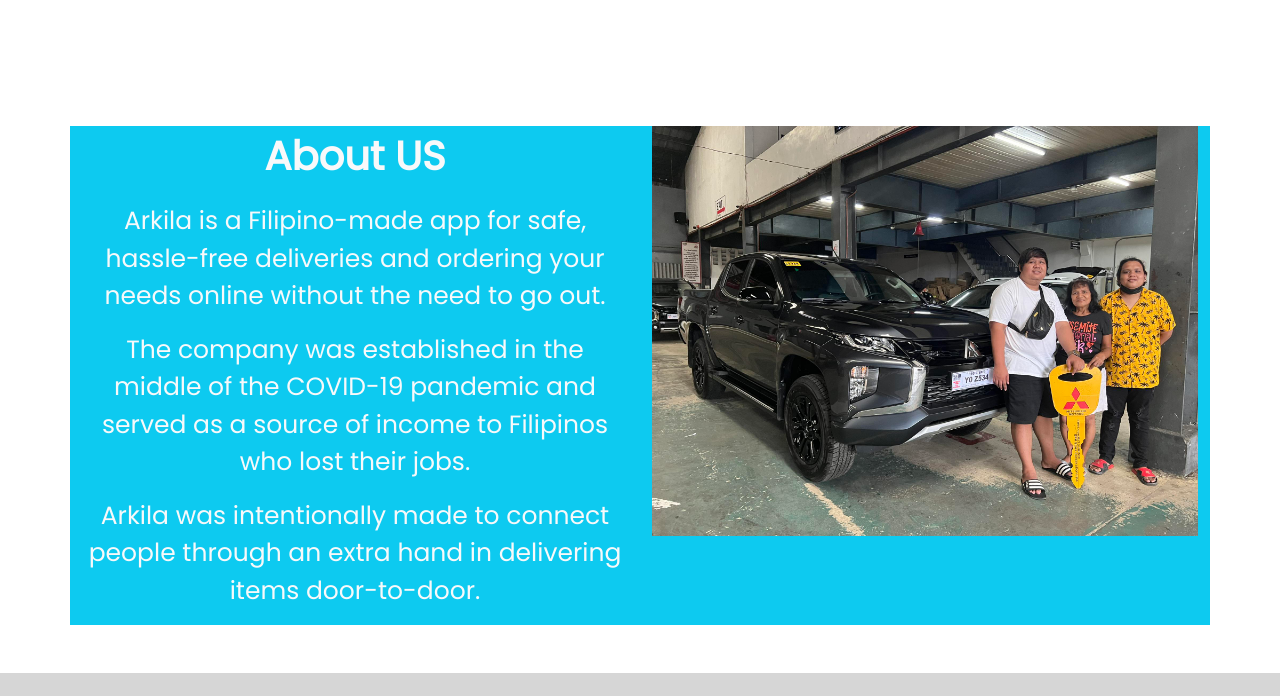
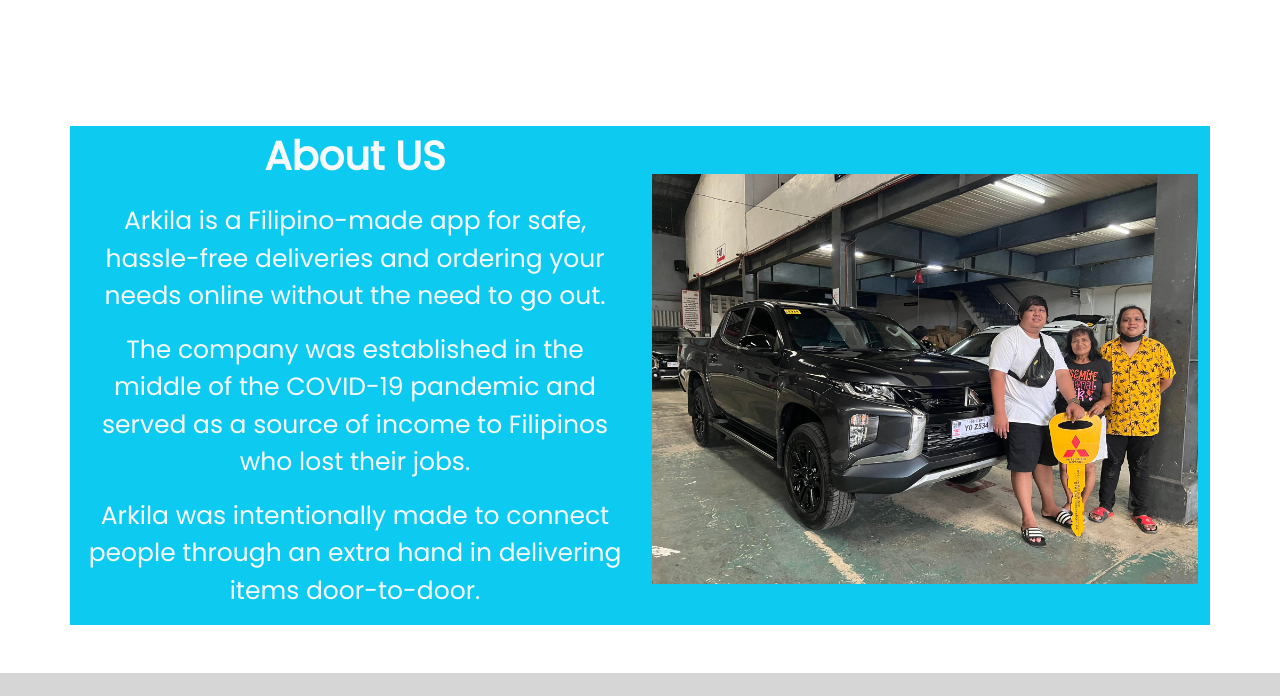
Before and after one commit to tenten1521/mini-project1, a plain HTML site: page index.html in a window 1280 px wide. Shown: the part 5340-6036 px from the top of the page. Drawn offline with nearby package versions, Linux system fonts and the light colour scheme.

Commit message:
adding container and margin and paddint to index

```diff
--- a/index.html
+++ b/index.html
@@ -562,7 +562,7 @@
               </p>
             </div>
           </div>
-          <div class="col-lg-6 rounded pd-5">
+          <div class="col-lg-6 rounded pd-5 mt-5">
             <img src="img/owner1.jpg" class="img-fluid" />
           </div>
         </div>
```
